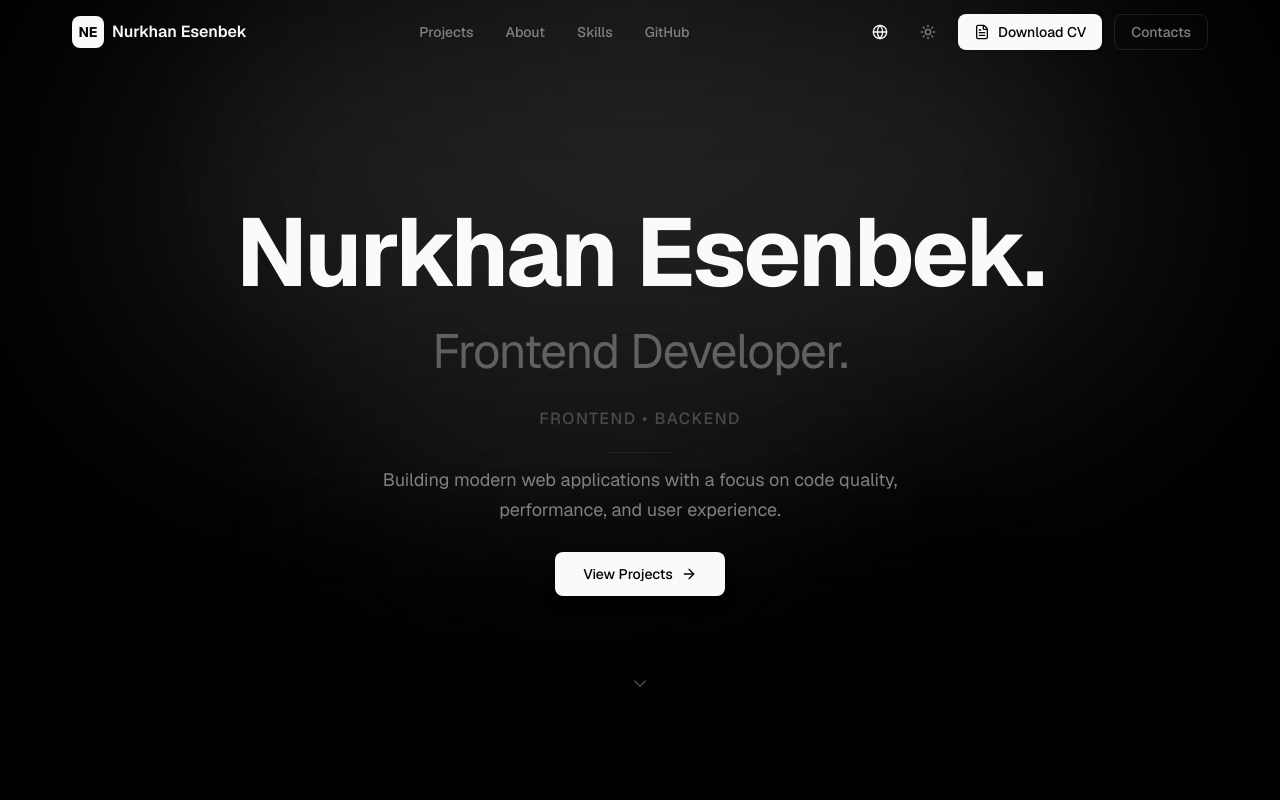
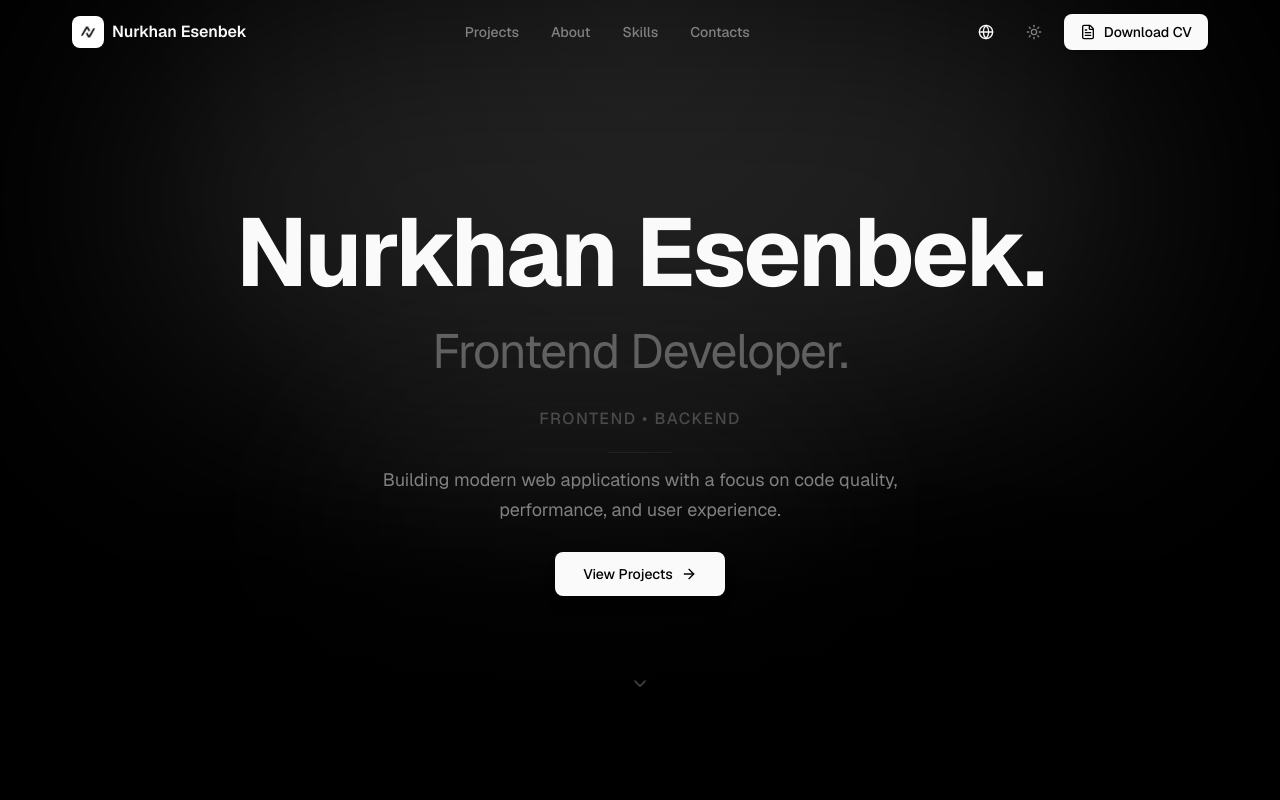
Before and after one commit to kok-o/my-site, a Next.js app: page / in a window 1280 px wide. Shown: the top 800 px of the page. Built offline with nearby package versions, Linux system fonts and the light colour scheme.

Commit message:
Update logos, nav links, and footer layout

```diff
--- a/components/footer.tsx
+++ b/components/footer.tsx
@@ -42,29 +42,38 @@ export function Footer() {
         <div className="flex flex-col items-center justify-between gap-8 sm:flex-row sm:gap-4">
 
           {/* Left — Brand + tagline */}
-          <div className="flex flex-col items-center gap-1 sm:items-start">
+          <div className="flex items-center justify-center sm:justify-start">
             <Link
               href="/"
               aria-label={`${SITE_CONFIG.name} — back to top`}
-              className="font-semibold text-foreground transition-colors hover:text-primary focus-visible:outline-none focus-visible:ring-2 focus-visible:ring-ring focus-visible:ring-offset-2 focus-visible:ring-offset-background rounded-sm"
+              className="group flex items-center gap-3 focus-visible:outline-none focus-visible:ring-2 focus-visible:ring-ring focus-visible:ring-offset-2 focus-visible:ring-offset-background rounded-sm"
             >
-              {SITE_CONFIG.name}
+              <div className="flex h-9 w-9 shrink-0 items-center justify-center select-none overflow-hidden rounded-md bg-black dark:bg-white transition-transform group-hover:scale-105">
+                <img src="/logo1.png" alt="Logo" className="hidden h-full w-full scale-110 object-contain dark:block" />
+                <img src="/logo2.png" alt="Logo" className="block h-full w-full scale-110 object-contain dark:hidden" />
+              </div>
+              <div className="flex flex-col items-start">
+                <span className="font-semibold text-foreground transition-colors group-hover:text-primary">
+                  {SITE_CONFIG.name}
+                </span>
+                <span className="text-xs text-muted-foreground transition-colors group-hover:text-foreground/70">
+                  {SITE_CONFIG.role}
+                </span>
+              </div>
             </Link>
-            <p className="text-xs text-muted-foreground">
-              {SITE_CONFIG.role}
-            </p>
           </div>
 
           {/* Center — Nav links */}
           <nav aria-label="Footer navigation">
             <ul className="flex flex-wrap items-center justify-center gap-x-6 gap-y-2" role="list">
-              {NAV_LINKS.map((link) => (
+              {NAV_LINKS.filter(link => link.label !== 'Contacts').map((link) => (
                 <li key={link.href}>
                   <a
                     href={link.href}
                     className={cn(
-                      'text-sm text-muted-foreground transition-colors duration-200',
+                      'relative text-sm font-medium text-muted-foreground transition-colors duration-200',
                       'hover:text-foreground',
+                      'after:absolute after:bottom-[-3px] after:left-0 after:h-[1.5px] after:w-0 after:bg-primary after:transition-all after:duration-300 hover:after:w-full',
                       'focus-visible:outline-none focus-visible:ring-2 focus-visible:ring-ring focus-visible:ring-offset-2 focus-visible:ring-offset-background rounded-sm',
                     )}
                   >
--- a/components/navbar.tsx
+++ b/components/navbar.tsx
@@ -102,14 +102,15 @@ export function Navbar() {
             aria-label={`${SITE_CONFIG.name} — home`}
             className="group flex items-center gap-2 focus-visible:outline-none focus-visible:ring-2 focus-visible:ring-ring focus-visible:ring-offset-2 focus-visible:ring-offset-background rounded-sm"
           >
-            <motion.span
+            <motion.div
               whileHover={shouldReduceMotion ? undefined : { scale: 1.05 }}
               whileTap={shouldReduceMotion ? undefined : { scale: 0.95 }}
-              className="flex h-8 w-8 items-center justify-center rounded-md bg-primary text-primary-foreground text-sm font-bold select-none"
+              className="flex h-8 w-8 items-center justify-center select-none overflow-hidden rounded-md bg-black dark:bg-white"
               aria-hidden="true"
             >
-              {SITE_CONFIG.name.split(' ').map(n => n[0]).join('').substring(0, 2).toUpperCase()}
-            </motion.span>
+              <img src="/logo1.png" alt="Logo" className="hidden h-full w-full scale-110 object-contain dark:block" />
+              <img src="/logo2.png" alt="Logo" className="block h-full w-full scale-110 object-contain dark:hidden" />
+            </motion.div>
             <span className="hidden font-semibold text-foreground sm:block">
               {SITE_CONFIG.name}
             </span>
@@ -169,19 +170,6 @@ export function Navbar() {
               <FileText className="h-4 w-4" aria-hidden="true" />
               {intl.formatMessage({ id: 'hero.downloadCV' })}
             </motion.a>
-
-            {/* Contacts — SECONDARY outline button */}
-            <a
-              href="#contact"
-              className={cn(
-                'inline-flex h-9 items-center justify-center rounded-md px-4 text-sm font-medium',
-                'border border-border bg-transparent text-muted-foreground',
-                'transition-all duration-200 hover:bg-secondary hover:text-foreground hover:border-primary/30',
-                'focus-visible:outline-none focus-visible:ring-2 focus-visible:ring-ring focus-visible:ring-offset-2 focus-visible:ring-offset-background',
-              )}
-            >
-              {intl.formatMessage({ id: 'nav.contacts' })}
-            </a>
           </div>
 
           {/* Mobile: Theme toggle + Hamburger */}
@@ -285,21 +273,6 @@ export function Navbar() {
                   {intl.formatMessage({ id: 'hero.downloadCV' })}
                 </a>
               </motion.div>
-
-              <motion.div variants={shouldReduceMotion ? undefined : mobileMenuItems}>
-                <a
-                  href="#contact"
-                  onClick={closeMobile}
-                  className={cn(
-                    'inline-flex h-11 items-center justify-center rounded-md px-8 text-base font-medium',
-                    'border border-border bg-background text-foreground',
-                    'transition-all duration-200 hover:bg-secondary',
-                    'focus-visible:outline-none focus-visible:ring-2 focus-visible:ring-ring focus-visible:ring-offset-2 focus-visible:ring-offset-background',
-                  )}
-                >
-                  {intl.formatMessage({ id: 'nav.contact' })}
-                </a>
-              </motion.div>
             </motion.nav>
           </motion.div>
         )}
--- a/lib/constants.ts
+++ b/lib/constants.ts
@@ -39,7 +39,7 @@ export const NAV_LINKS: NavLink[] = [
   { label: 'Projects', href: '#projects' },
   { label: 'About', href: '#about' },
   { label: 'Skills', href: '#skills' },
-  { label: 'GitHub', href: 'https://github.com/kok-o' },
+  { label: 'Contacts', href: '#contact' },
 ]
 
 // ---------------------------------------------------------------------------
```
Also changed, not shown: public/logo1.png (added), public/logo2.png (added).
